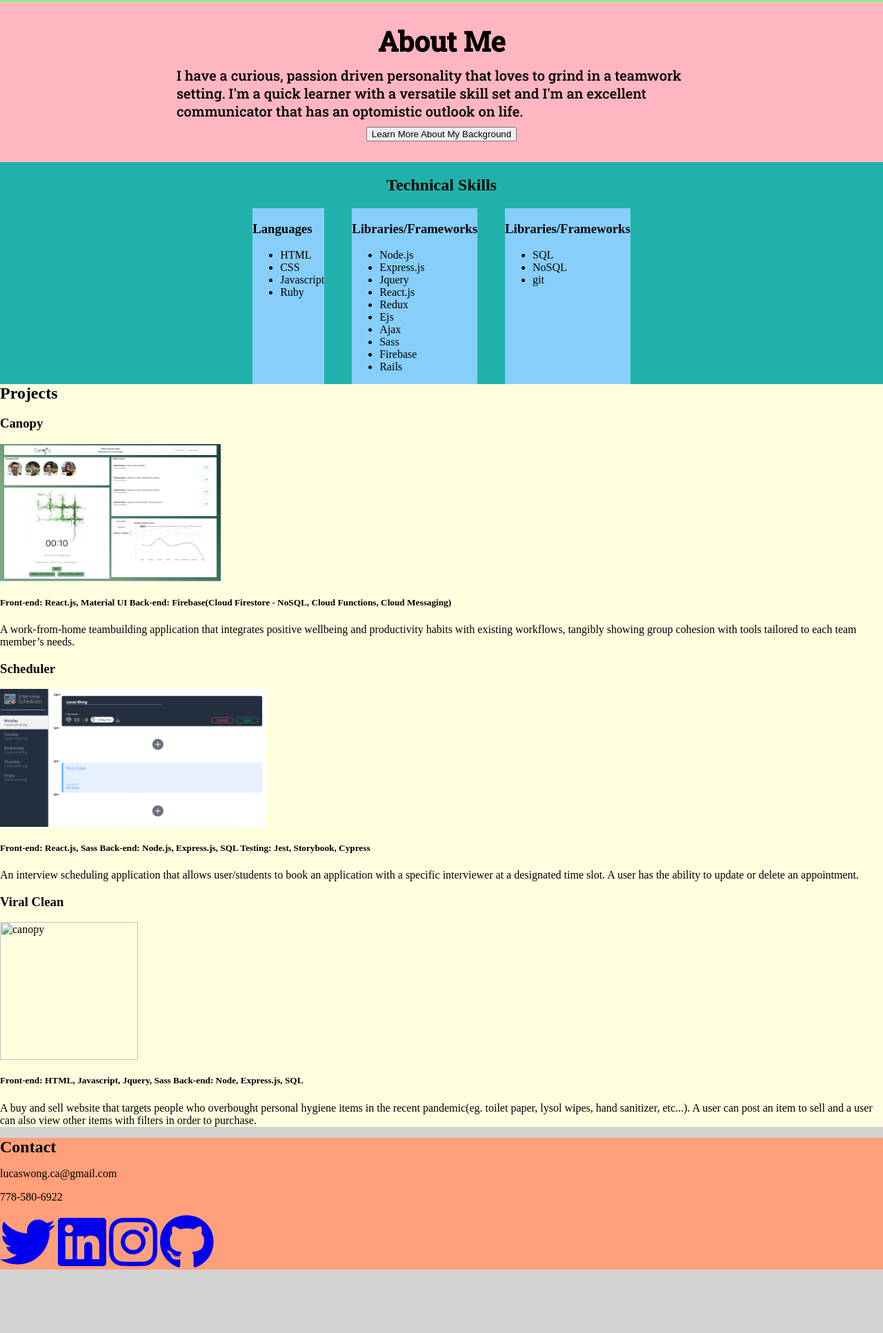
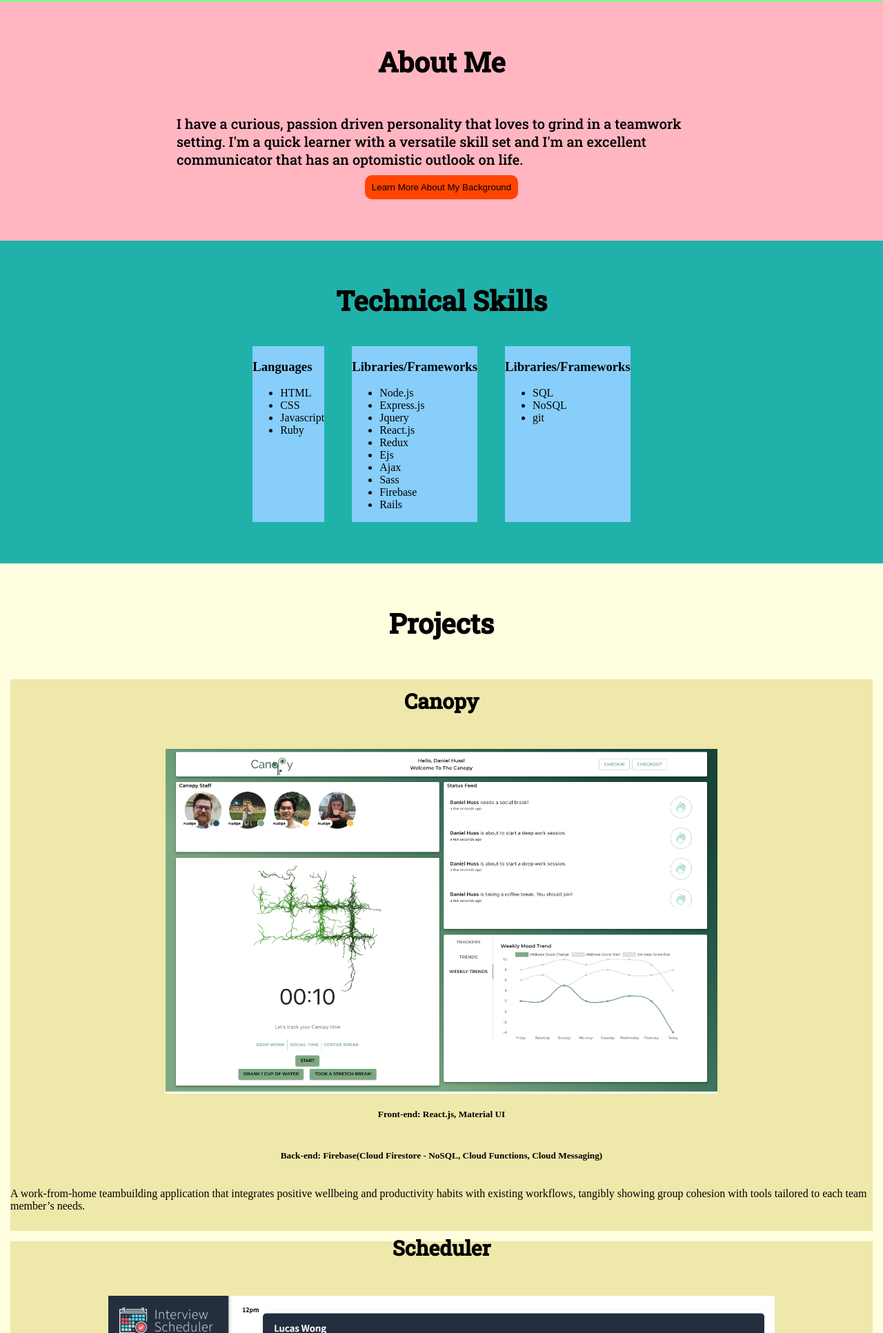
Before and after one commit to Lucas-Wong99/myWebsite, a website: page public/index.html in a window 1280 px wide. Shown: the part 867-2800 px from the top of the page at 69% size. Before the commit the page ends 2710 px from the top, so only its background shows below. Drawn offline with nearby package versions, Linux system fonts and the light colour scheme.

Commit message:
More mixins, contact sstyling and project set up

```diff
--- a/public/index.html
+++ b/public/index.html
@@ -156,11 +156,16 @@
         <div class="project">
           <div>
             <h3>Canopy</h3>
-            <img src="./docs/canopyDash.png" alt="canopy" />
+            <a href="https://github.com/Lucas-Wong99/canopy">
+              <img src="./docs/canopyDash.png" alt="canopy" />
+            </a>
           </div>
           <h5 class="tech-stack">
-            Front-end: React.js, Material UI Back-end: Firebase(Cloud Firestore
-            - NoSQL, Cloud Functions, Cloud Messaging)
+            Front-end: React.js, Material UI
+          </h5>
+          <h5 class="tech-stack">
+            Back-end: Firebase(Cloud Firestore - NoSQL, Cloud Functions, Cloud
+            Messaging)
           </h5>
           <p class="project-description">
             A work-from-home teambuilding application that integrates positive
@@ -172,10 +177,17 @@
         <div class="project">
           <div>
             <h3>Scheduler</h3>
-            <img src="./docs/schedulerMain.png" alt="canopy" />
+            <a href="https://github.com/Lucas-Wong99/scheduler">
+              <img src="./docs/schedulerMain.png" alt="canopy" />
+            </a>
           </div>
           <h5 class="tech-stack">
-            Front-end: React.js, Sass Back-end: Node.js, Express.js, SQL
+            Front-end: React.js, Sass
+          </h5>
+          <h5 class="tech-stack">
+            Back-end: Node.js, Express.js, SQL
+          </h5>
+          <h5 class="tech-stack">
             Testing: Jest, Storybook, Cypress
           </h5>
           <p class="project-description">
@@ -187,11 +199,15 @@
         <div class="project">
           <div>
             <h3>Viral Clean</h3>
-            <img src="./docs/viralClean.png" alt="canopy" />
+            <a href="https://github.com/Lucas-Wong99/viral-clean">
+              <img src="./docs/viralClean.png" alt="canopy" />
+            </a>
           </div>
           <h5 class="tech-stack">
-            Front-end: HTML, Javascript, Jquery, Sass Back-end: Node,
-            Express.js, SQL
+            Front-end: HTML, Javascript, Jquery, Sass
+          </h5>
+          <h5 class="tech-stack">
+            Back-end: Node, Express.js, SQL
           </h5>
           <p class="project-description">
             A buy and sell website that targets people who overbought personal
@@ -204,7 +220,8 @@
     </section>
     <footer id="contact">
       <h2>Contact</h2>
-      <div>
+      <h3>_____________________</h3>
+      <div class="email-phone">
         <p>lucaswong.ca@gmail.com</p>
         <p>778-580-6922</p>
       </div>
@@ -221,7 +238,10 @@
         <a href="https://github.com/Lucas-Wong99"
           ><i class="fab fa-github fa-5x"></i
         ></a>
+
       </div>
+      <h4>_________________________________________</h4>
+      <p>&#169 2020 Lucas Wong</p>
     </footer>
     <script src="https://cdnjs.cloudflare.com/ajax/libs/jquery/3.5.1/jquery.js"></script>
     <script src="../scripts/index.js"></script>
--- a/styles/_aboutMe.scss
+++ b/styles/_aboutMe.scss
@@ -1,25 +1,28 @@
 @import "helpers";
 
 #about-me {
-  display: flex;
-  flex-direction: column;
-  align-items: center;
+  @include centerColumn;
   background-color: lightpink;
+
   .intro {
-    display: flex;
-    flex-direction: column;
-    align-items: center;
-    margin: 30px;
+    @include centerColumn;
+    padding-bottom: 60px;
     h2 {
-      @include textStyling;
-      font-size: 40px;
+      @include sectionHeader;
     }
 
     p {
+      @include textStyling;
       width: 60vw;
-      @include textStyling;
       margin: 10px;
       font-size: 20px;
+    }
+    .show-info-button {
+      padding: 10px;
+      border: none;
+      border-radius: 10px;
+      background-color: orangered;
+      cursor: pointer;
     }
   }
 
--- a/styles/_contact.scss
+++ b/styles/_contact.scss
@@ -1,6 +1,49 @@
+@import "helpers";
+
 #contact {
+  @include centerColumn;
   background-color: lightsalmon;
   h2 {
-    margin: 0;
+    @include sectionHeader;
+  }
+  .email-phone {
+    display: flex;
+    p {
+      margin: 12px 10px 0 0;
+    }
+  }
+
+  .icons {
+    display: flex;
+    justify-content: space-evenly;
+    width: 50vw;
+    margin-top: 20px;
+
+    .fa-twitter {
+      color: #00acee;
+    }
+    .fa-linkedin {
+      color: #4875b4;
+    }
+    .fa-instagram {
+      display: inline-block;
+      color: #fff;
+      text-align: center;
+      width: 80px;
+      border-radius: 10px;
+      background: #d6249f;
+      background: radial-gradient(
+        circle at 30% 107%,
+        #fdf497 0%,
+        #fdf497 5%,
+        #fd5949 45%,
+        #d6249f 60%,
+        #285aeb 90%
+      );
+      box-shadow: 0px 3px 10px rgba(0, 0, 0, 0.25);
+    }
+    .fa-github {
+      color: #838282;
+    }
   }
 }
--- a/styles/_projects.scss
+++ b/styles/_projects.scss
@@ -1,12 +1,28 @@
+@import "helpers";
+
 #projects-sec {
+  @include centerColumn;
   background-color: lightyellow;
   h2 {
-    margin: 0;
+    @include sectionHeader;
   }
   main {
     .project {
-      img {
-        height: 200px;
+      @include centerColumn;
+      justify-content: center;
+      height: 100vh;
+      margin: 15px;
+      background-color: palegoldenrod;
+      div {
+        @include centerColumn;
+        h3 {
+          @include textStyling;
+          font-size: 30px;
+          margin-bottom: 50px;
+        }
+        img {
+          height: 500px;
+        }
       }
     }
   }
--- a/styles/_skills.scss
+++ b/styles/_skills.scss
@@ -1,10 +1,15 @@
+@import "helpers";
+
 #skills-sec {
-  display: flex;
-  flex-direction: column;
-  align-items: center;
+  @include centerColumn;
   background-color: lightseagreen;
+
+  h2 {
+    @include sectionHeader;
+  }
   main {
     display: flex;
+    padding-bottom: 60px;
     .skills {
       background-color: lightskyblue;
       margin: 0 20px 0 20px;
--- a/styles/helpers.scss
+++ b/styles/helpers.scss
@@ -2,3 +2,15 @@
   font-family: "Roboto Slab", serif;
   margin: 0;
 }
+
+@mixin sectionHeader {
+  font-family: "Roboto Slab", serif;
+  margin: 60px 0 40px 0;
+  font-size: 40px;
+}
+
+@mixin centerColumn {
+  display: flex;
+  flex-direction: column;
+  align-items: center;
+}
```
Also changed, not shown: public/styles/styles.css, 1 other file.
